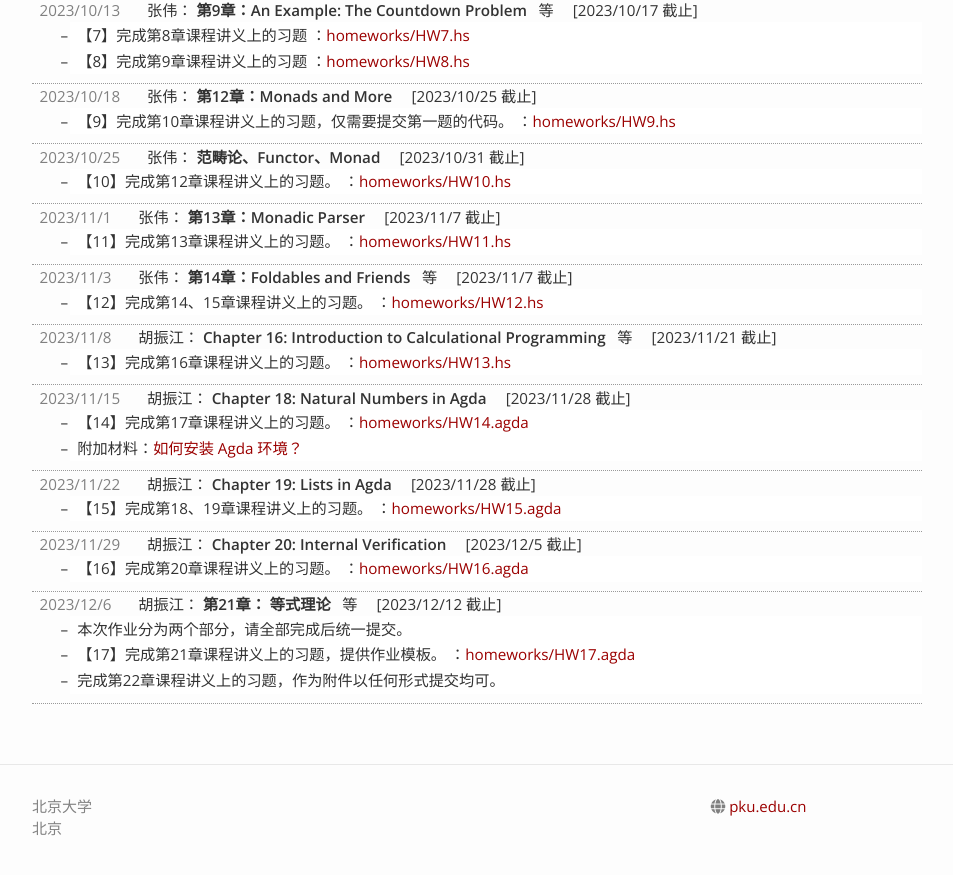
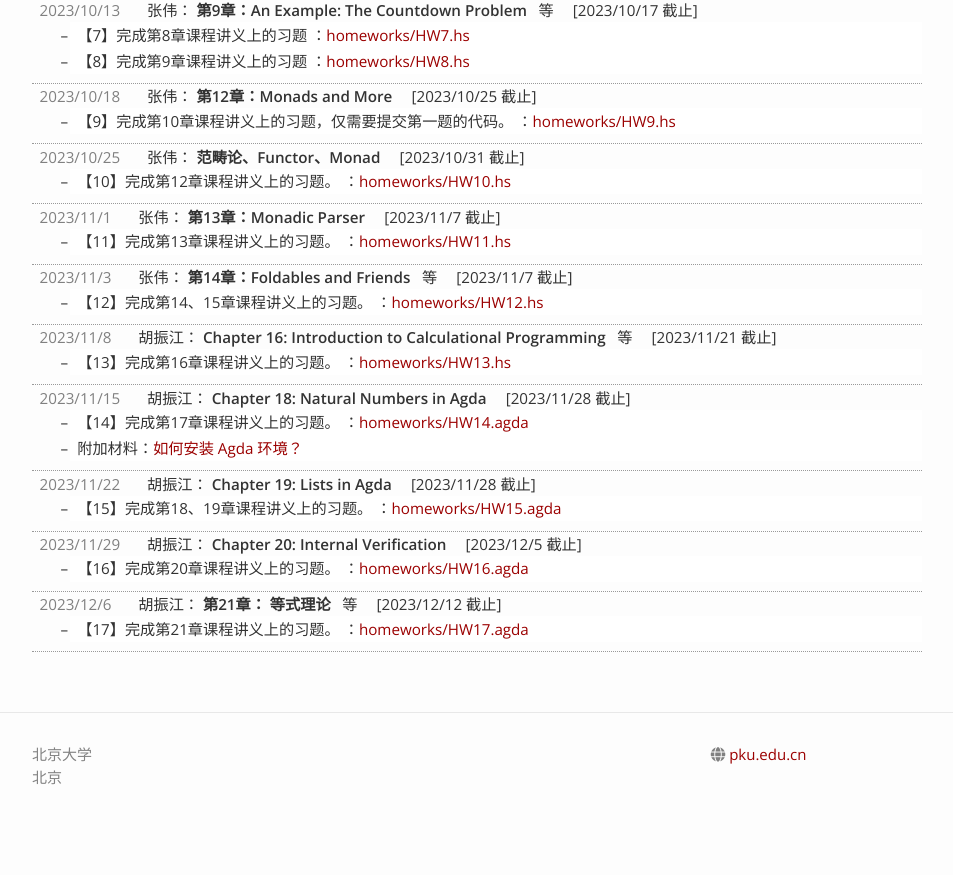
Before and after one commit to zhenjiang888/FP, a Jekyll site: the page built from 2023/assignments.md, in a window 1280 px wide and 900 px high, scrolled down 930 px. Shown: the top 875 px of the window, without its empty margins (163-1116 px from the left). Built offline with Jekyll 4.4.1, drawn with Linux system fonts in a browser that asks for light colours; nearby versions of some CDN libraries; after the commit the page ends 1778 px from its top, so only the background shows below that.

Commit message:
Fix assignments

```diff
--- a/_data/_2023.yaml
+++ b/_data/_2023.yaml
@@ -199,10 +199,8 @@ lectures:
     link: Ch22.pdf
   assignment:
     descriptions:
-    - text: 本次作业分为两个部分，请全部完成后统一提交。
-    - text: 【17】完成第21章课程讲义上的习题，提供作业模板。
+    - text: 【17】完成第21章课程讲义上的习题。
       link: homeworks/HW17.agda
-    - text: 完成第22章课程讲义上的习题，作为附件以任何形式提交均可。
     due: 2023/12/12
 
 updates: []
```
